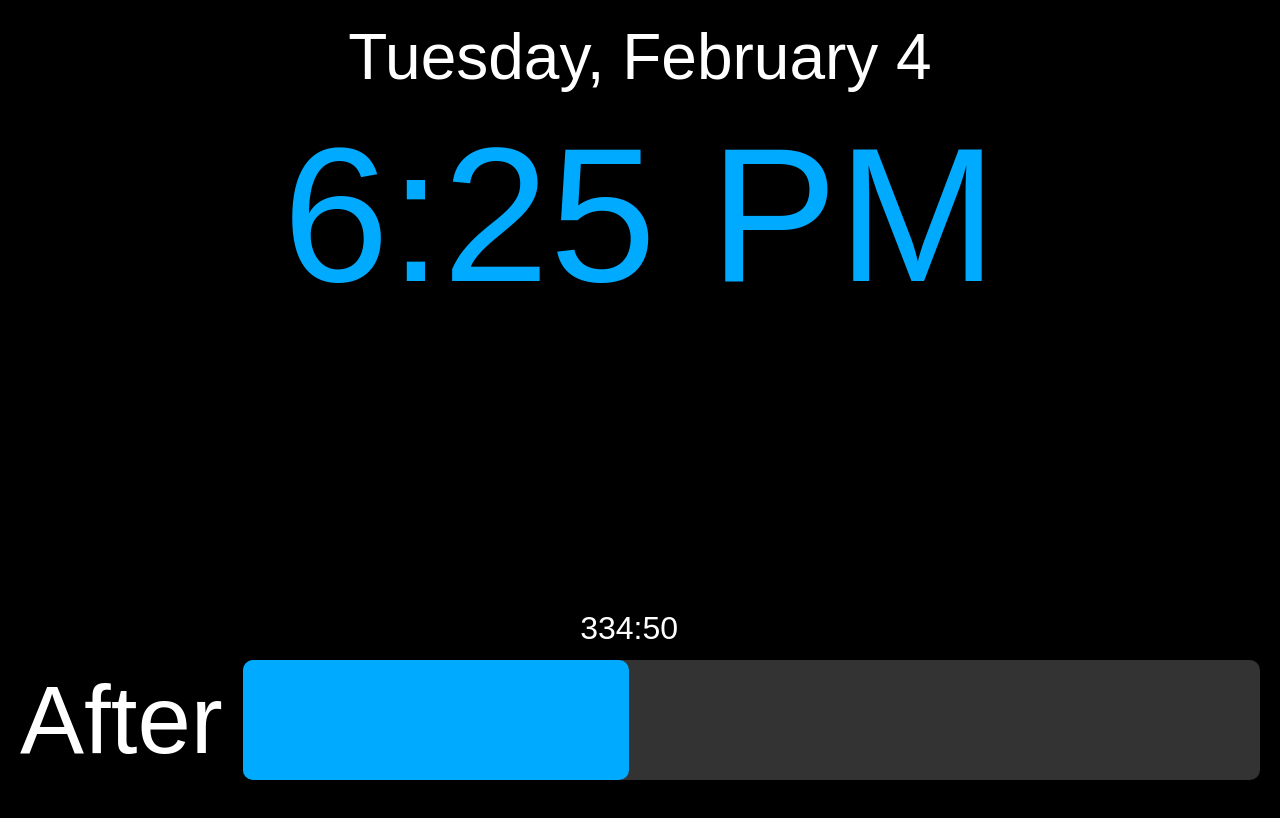
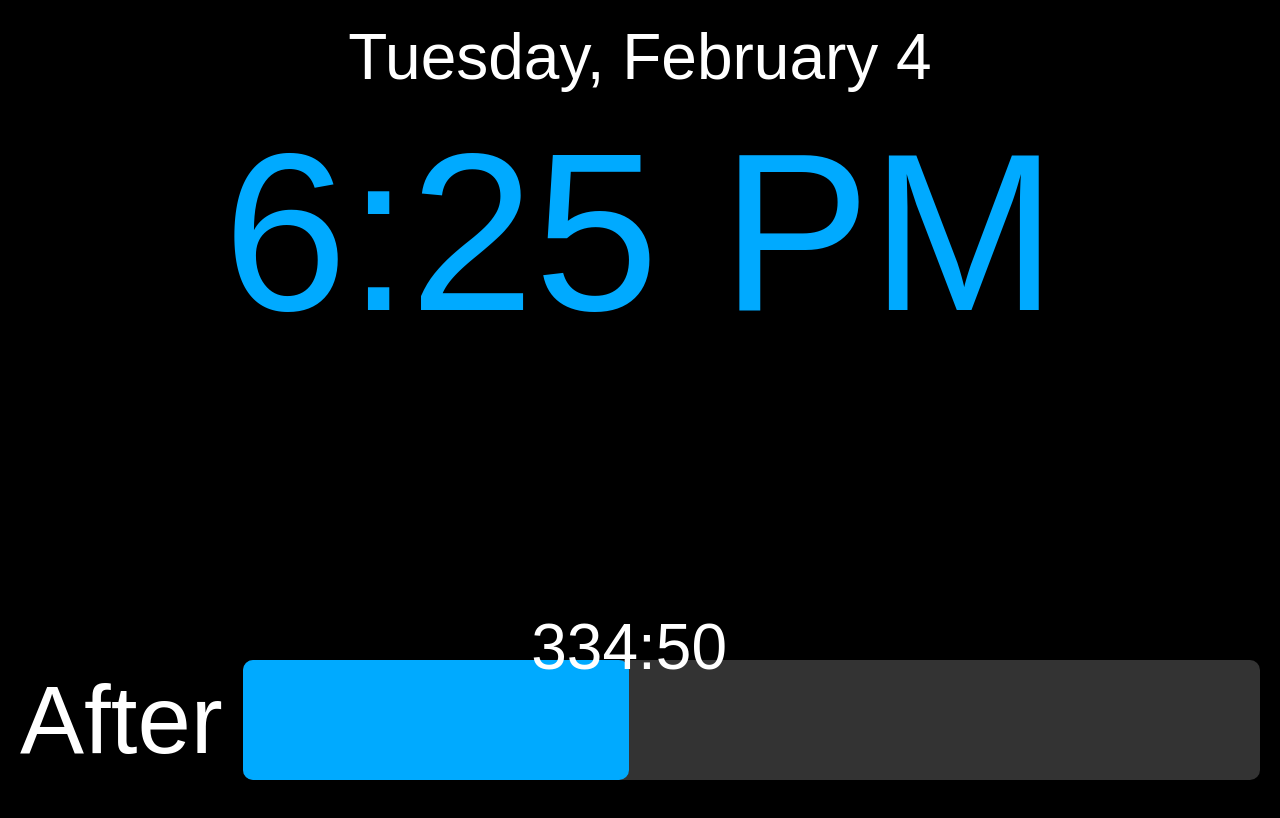
Before and after one commit to iambored456/ClassClock, a plain HTML site: page index.html in a window 1280 px wide. Drawn offline with Linux system fonts and the light colour scheme.

Commit message:
Update index.html

```diff
--- a/index.html
+++ b/index.html
@@ -81,7 +81,7 @@
         font-size: 4em;
       }
       #time {
-        font-size: 12em;
+        font-size: 14em;
       }
       #period-label {
         font-size: 6em;
@@ -91,7 +91,7 @@
         height: 120px;
       }
       #time-left {
-        font-size: 2em;
+        font-size: 4em;
         top: -50px;
       }
     }
```
